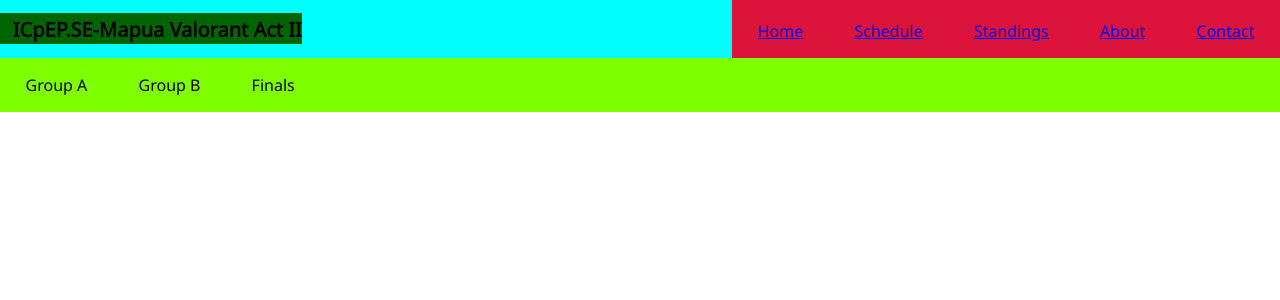
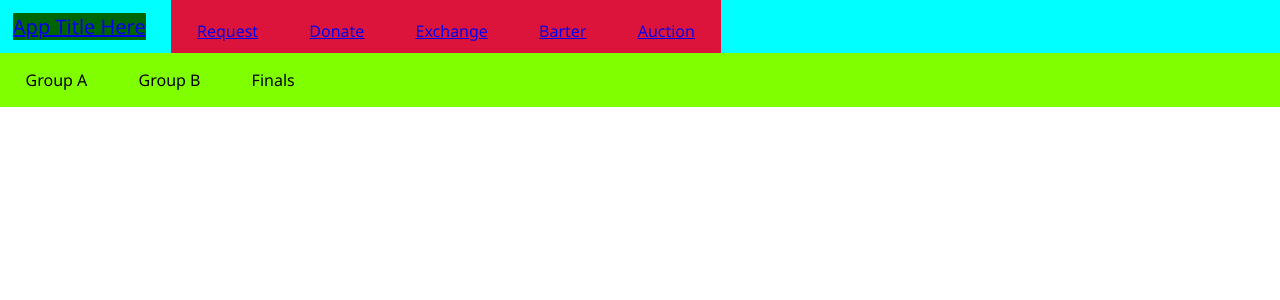
Before and after one commit to Team-Alpas/Skrappi, a Vue app: page /#/Standings in a window 1280 px wide. Before the commit this address led to /#/Standings. Shown: the top 300 px of the page. Built offline with nearby package versions, Linux system fonts and the light colour scheme; the HTML template or start-up script is replaced by a standard one.

Commit message:
Uploaded initial files | Maui

```diff
--- a/src/components/Contact.vue
+++ b/src/components/Auction.vue
@@ -1,12 +1,12 @@
 <template>
     <div>
-        <p>Contact</p>
+        <p>Auction</p>
     </div>
 </template>
 
 <script>
 export default {
-    name:'Contact',
+    name:'Auction',
 }
 </script>
 
--- a/src/router/index.js
+++ b/src/router/index.js
@@ -35,9 +35,9 @@
                 meta: { title: 'About'},
             },
             {
-                path: 'Contact',
-                component: () => import('@/components/Contact.vue'),
-                meta: { title: 'Contact'},
+                path: 'Auction',
+                component: () => import('@/components/Auction.vue'),
+                meta: { title: 'Auction'},
             },
         ]
     }
--- a/src/views/Navbar.vue
+++ b/src/views/Navbar.vue
@@ -2,14 +2,14 @@
     <div id = "Body">
         <div id = "navBox">
             <div id = "title">
-                <h1>ICpEP.SE-Mapua Valorant Act II</h1>
+                <router-link id="header" to="/Home">App Title Here</router-link>
             </div>
             <div id = "links">
-            <router-link v-if="mobileView >=750" id="link" to="/Home">Home</router-link>
-            <router-link v-if="mobileView >=750" id="link" to="/Schedule">Schedule</router-link>
-            <router-link v-if="mobileView >=750" id="link" to="/Standings">Standings</router-link>
-            <router-link v-if="mobileView >=750" id="link" to="/About">About</router-link>
-            <router-link v-if="mobileView >=750" id="link" to="/Contact">Contact</router-link>
+            <router-link v-if="mobileView >=750" id="link" to="/Home">Request</router-link>
+            <router-link v-if="mobileView >=750" id="link" to="/Schedule">Donate</router-link>
+            <router-link v-if="mobileView >=750" id="link" to="/Standings">Exchange</router-link>
+            <router-link v-if="mobileView >=750" id="link" to="/About">Barter</router-link>
+            <router-link v-if="mobileView >=750" id="link" to="/Auction">Auction</router-link>
             </div>
             <div id = "barBox">
             <i v-if="mobileView < 750" button @click="sideShow = !sideShow" class="fa fa-bars"></i>
@@ -21,7 +21,7 @@
                 <router-link  id="link" to="/Schedule">Schedule</router-link>
                 <router-link  id="link" to="/Standings">Standings</router-link>
                 <router-link  id="link" to="/About">About</router-link>
-                <router-link  id="link" to="/Contact">Contact</router-link>
+                <router-link  id="link" to="/Auction">Auction</router-link>
                 </div>
             </transition>
         <div id = "content">
@@ -61,24 +61,25 @@
     background-color: aqua;
     display:flex;
     #title{
-        h1{
-            padding: 0.75% 0 0.5% 1vw;
+        padding:1vmax;
+        #header{
+            //padding: 0.75% 0 0.5% 1vw;
             font-size: 20px;
             background-color: darkgreen;
         }
     }
     #links{
-        margin-left: auto;
+        margin-left: 1vw;
         background-color: darkgrey;
-        text-align: right;
         margin-top: 20px;
         #link{
             text-align: center;
-            padding: 50% 2vw 50% 2vw;
+            padding: 50% 2vw;
             background-color: crimson;
         }
     }
     #barBox{
+        margin-left:auto;
         i{
             background-color: darkblue;
             padding: 20px;
```
Also changed, not shown: 1 other file (tests, documents, lock files or other folders).
